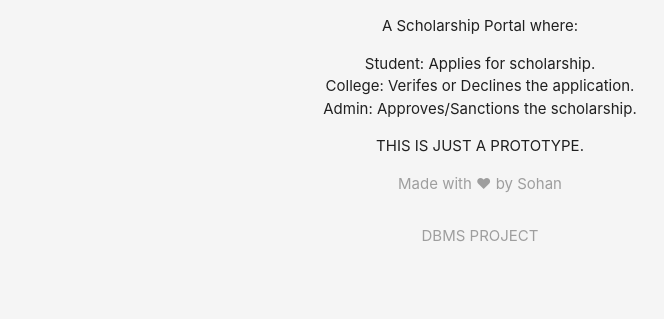
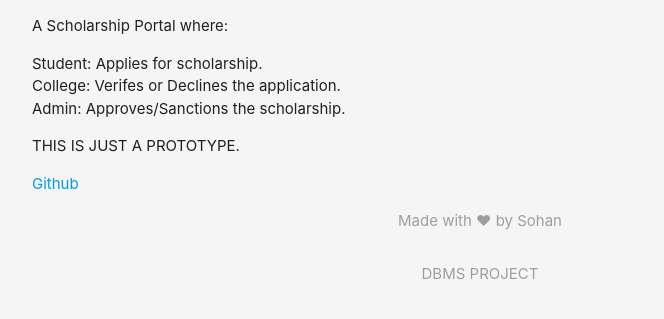
Before and after one commit to sonydotgit/scholarship, a PHP site: page /about.php in a window 1280 px wide. Shown: the part 64-383 px from the top of the page, without its empty margins (160-824 px from the left). Run offline with PHP 8.4, Linux system fonts and the light colour scheme.

Commit message:
update about

```diff
--- a/about.php
+++ b/about.php
@@ -28,7 +28,7 @@ SOFTWARE.
 
 	<?php include('templates/header.php'); ?>
 
-	<div class="container center">
+	<div class="container">
 		<p>A Scholarship Portal where: </p>
 		<ul>
 			<li>Student: Applies for scholarship.</li>
@@ -36,6 +36,7 @@ SOFTWARE.
 			<li>Admin: Approves/Sanctions the scholarship.</li>
 		</ul>
 		<p>THIS IS JUST A PROTOTYPE.</p>
+		<a href="https://github.com/sonydotgit/scholarship">Github</a>
 	</div>
 	<div class="container center grey-text">
 		<p>Made with &#10084; by Sohan</p>
```
